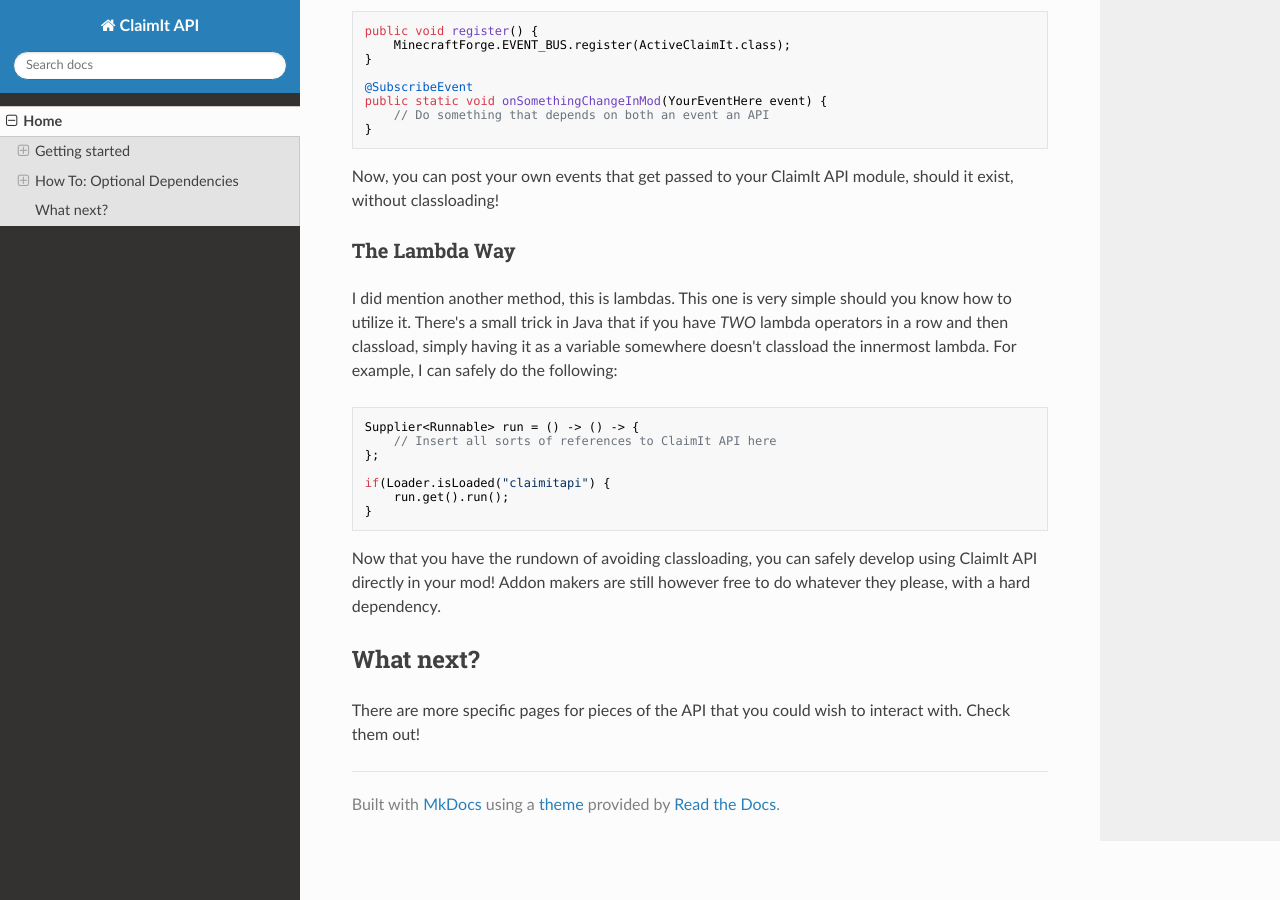
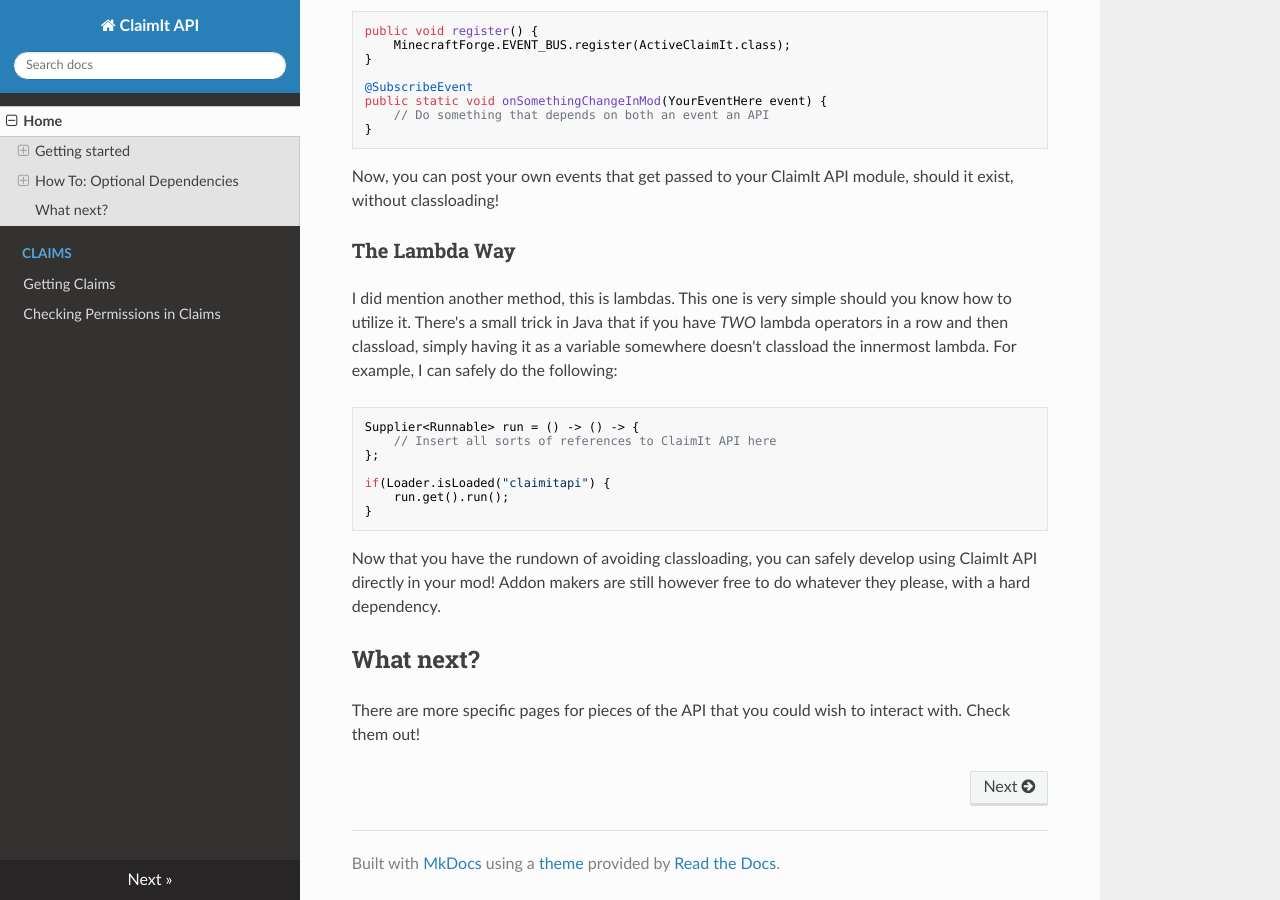
Before and after one commit to itsmeow/ClaimIt, an MkDocs documentation site: the page built from docs/index.md, in a window 1280 px wide and 900 px high, scrolled down 2270 px. Built offline with MkDocs 1.6.1, drawn with Linux system fonts in a browser that asks for light colours; nearby versions of some CDN libraries; old or Windows-style settings are respelled for this version of MkDocs; some of the changed lines change nothing that is shown.

Commit message:
Fix nav panel

```diff
--- a/mkdocs.yml
+++ b/mkdocs.yml
@@ -1,4 +1,4 @@
-pages:
+nav:
   - Home: 'index.md'
   - Claims:
     - Getting Claims: 'claims/getting_claims.md'
@@ -6,5 +6,3 @@ pages:
 
 site_name: ClaimIt API
 theme: readthedocs
-nav:
- - Home: index.md
```
